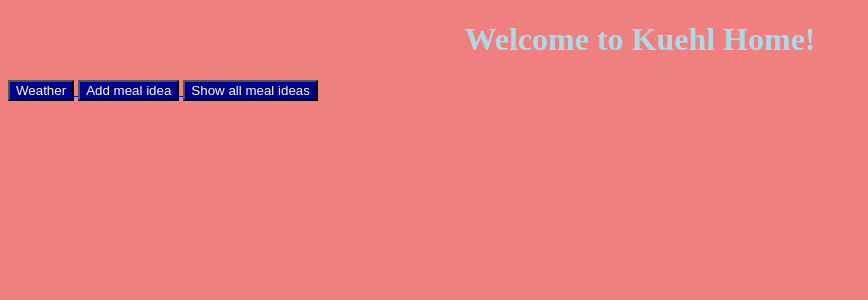
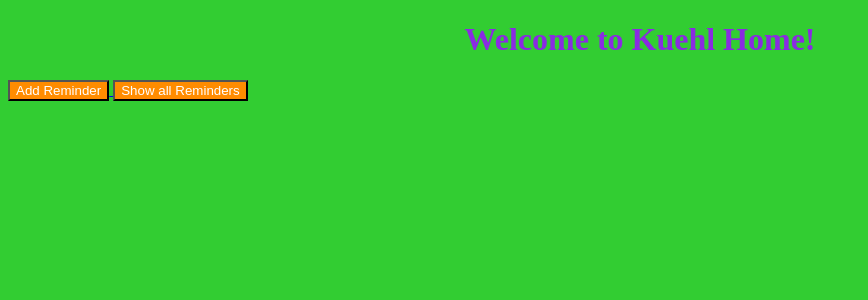
Before and after one commit to SeanKuehl/RaspApp, a Django app: page / in a window 1280 px wide. Shown: the top 300 px of the page, without its empty margins (0-868 px from the left). Run offline with Django 4.2, Linux system fonts and the light colour scheme.

Commit message:
allow all hosts and change to reminders and change colors

```diff
--- a/HomeApp/settings.py
+++ b/HomeApp/settings.py
@@ -26,7 +26,7 @@ SECRET_KEY = 'django-insecure-%rmj@3k25hm)zwn-gqs=32_7v*$)33@*y8yc)pfs)bvsht^r_q
 # SECURITY WARNING: don't run with debug turned on in production!
 DEBUG = True
 
-ALLOWED_HOSTS = []
+ALLOWED_HOSTS = ['*']
 
 
 # Application definition
--- a/static/HomeAppTheme.css
+++ b/static/HomeAppTheme.css
@@ -1,14 +1,14 @@
 
 h1 {
-    color: lightblue;
+    color: BlueViolet;
 }
 
 body {
-    background-color: lightcoral;
+    background-color: LimeGreen;
 }
 
 button {
-    background-color: darkblue;
+    background-color: DarkOrange;
     color: white;
 }
 
--- a/templates/CreateMealIdea.html
+++ b/templates/CreateMealIdea.html
@@ -1,12 +1,14 @@
 
 <!DOCTYPE html>
 <html>
-
+    <head>
+        <link rel="stylesheet" href="{% static 'HomeAppTheme.css' %}">
+    </head>
 <body>
 
 
 <div align="center">
-    <h1> Add a new meal idea</h1>
+    <h1> Add a new Reminder</h1>
 </div>
 
 <form method="POST" enctype="multipart/form-data">
--- a/templates/Home.html
+++ b/templates/Home.html
@@ -11,16 +11,12 @@
     <h1> Welcome to Kuehl Home!</h1>
 </div>
 
-<a href="https://www.theweathernetwork.com/ca/weather/ontario/elmira">
-    <button>Weather</button>
-</a>
-
 <a href="{% url 'create_meal' %}">
-    <button>Add meal idea</button>
+    <button>Add Reminder</button>
 </a>
 
 <a href="{% url 'list_meal' %}">
-    <button>Show all meal ideas</button>
+    <button>Show all Reminders</button>
 </a>
 
 
--- a/templates/MealIdeaList.html
+++ b/templates/MealIdeaList.html
@@ -9,7 +9,7 @@
 
 
 <div align="center">
-    <h1> View meal ideas</h1>
+    <h1> View Reminders</h1>
 </div>
 
 <a href="{% url 'Home' %}">
@@ -28,7 +28,7 @@
 <hr/>
 <!-- If object_list is empty  -->
 {% empty %}
-<li>No meal ideas yet.</li>
+<li>No Reminders yet.</li>
 {% endfor %}
 
 
```
